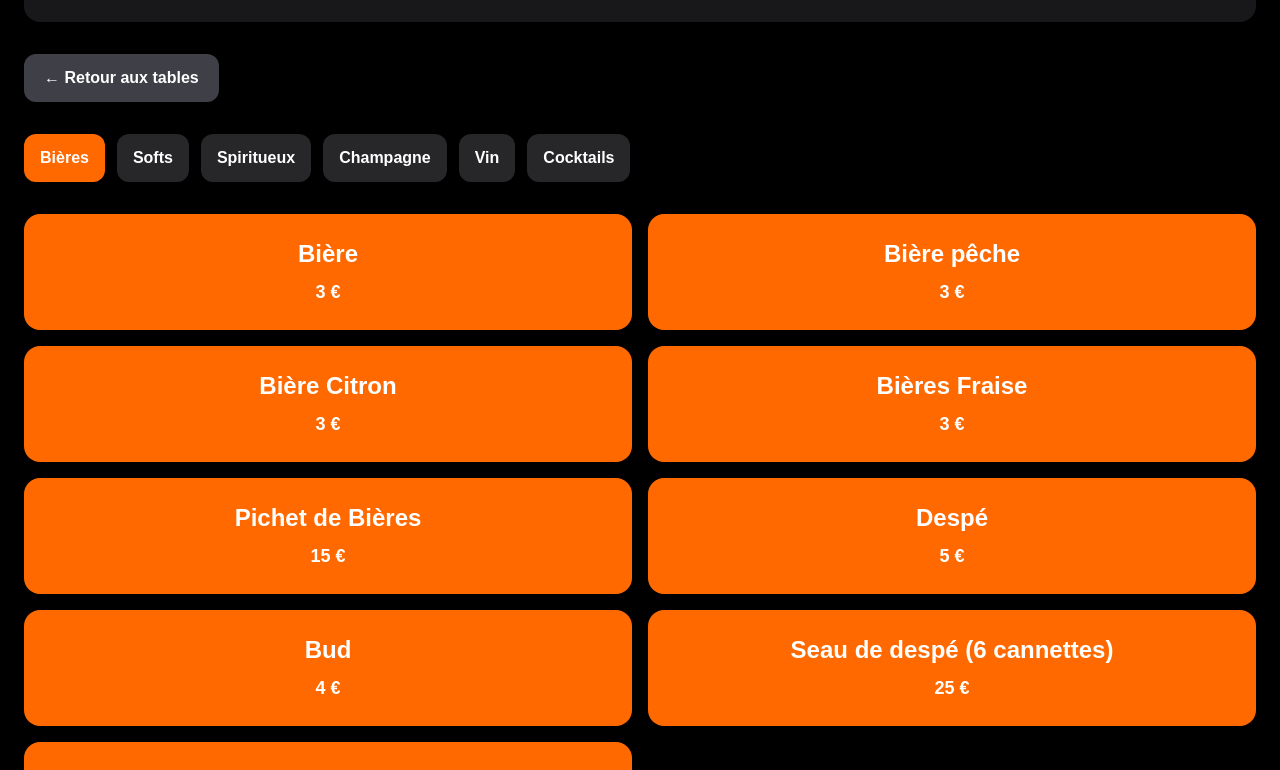
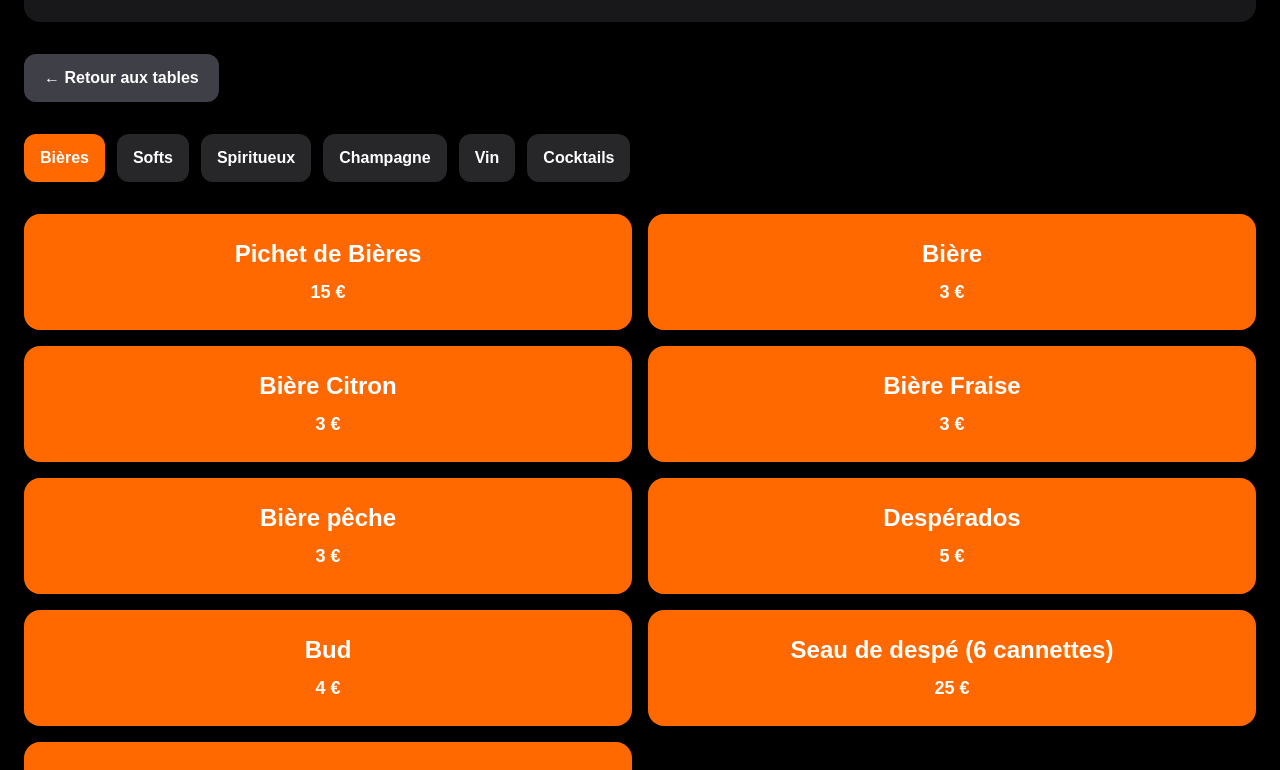
Before and after one commit to Spickjr/app-commandes-bar, a Next.js app: page /table/1 in a window 1280 px wide. Shown: the part 534-1304 px from the top of the page. Built offline with nearby package versions, Linux system fonts and the light colour scheme; no server answers.

Commit message:
mise a jour carte boissons

```diff
--- a/app/table/[id]/page.tsx
+++ b/app/table/[id]/page.tsx
@@ -52,12 +52,12 @@ export default function TablePage() {
 
   const categories = {
   "Bières": [
+    { nom: "Pichet de Bières", prix: 15 },
     { nom: "Bière", prix: 3 },
+    { nom: "Bière Citron", prix: 3 },
+    { nom: "Bière Fraise", prix: 3 },
     { nom: "Bière pêche", prix: 3 },
-    { nom: "Bière Citron", prix: 3 },
-    { nom: "Bières Fraise", prix: 3 },
-    { nom: "Pichet de Bières", prix: 15 },
-    { nom: "Despé", prix: 5 },
+    { nom: "Despérados", prix: 5 },
     { nom: "Bud", prix: 4 },
     { nom: "Seau de despé (6 cannettes)", prix: 25 },
     { nom: "Seau de Bud (6 cannettes)", prix: 20 },
```
